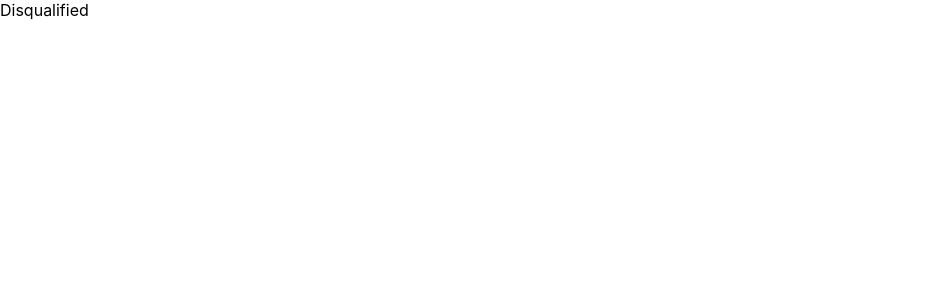
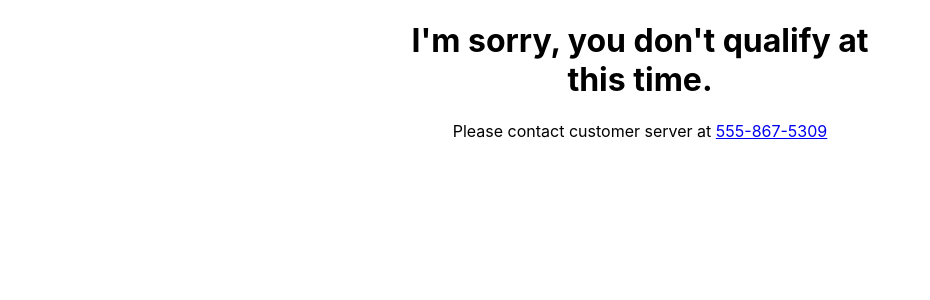
Before and after one commit to bobbymart1n/cuna-project, a React (Create React App) app: page /disqualified in a window 1280 px wide. Shown: the top 300 px of the page, without its empty margins (0-930 px from the left). Built offline with nearby package versions, Linux system fonts and the light colour scheme.

Commit message:
fix: add style to disqualification component

```diff
--- a/src/components/Disqualification/Disqualification.styles.ts
+++ b/src/components/Disqualification/Disqualification.styles.ts
@@ -1 +1,9 @@
 import styled from 'styled-components';
+
+const StyledDisqualification = styled.div`
+  max-width: 474px;
+  margin: 0 auto;
+  text-align: center;
+`;
+
+export { StyledDisqualification }
--- a/src/components/Disqualification/Disqualification.tsx
+++ b/src/components/Disqualification/Disqualification.tsx
@@ -1,9 +1,12 @@
 import React, { FC } from 'react';
 
+import { StyledDisqualification } from './Disqualification.styles';
+
 const Disqualification: FC = () => (
-  <div>
-    Disqualified
-  </div>
+  <StyledDisqualification>
+    <h1>I'm sorry, you don't qualify at this time.</h1>
+    <p>Please contact customer server at <a href='tel:555-867-5309'>555-867-5309</a></p>
+  </StyledDisqualification>
 );
 
 export default Disqualification;
```
